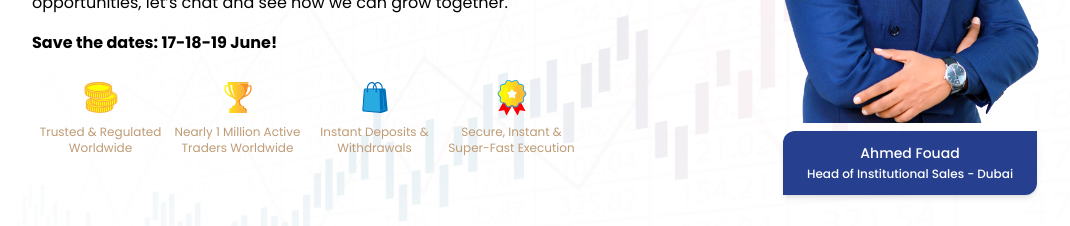
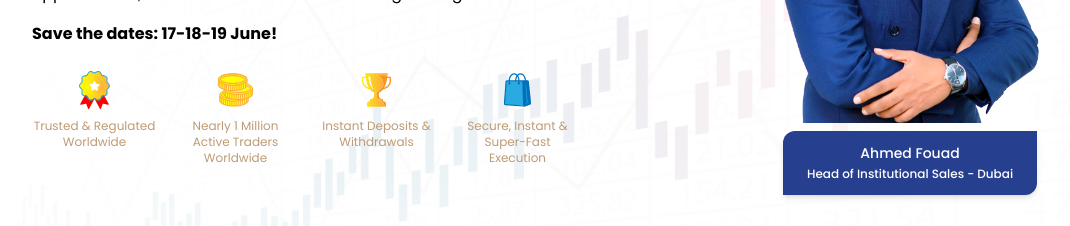
Before and after one commit to webteamgtc/expo, a Next.js app: page / in a window 1280 px wide. Shown: the part 390-616 px from the top of the page, without its empty margins (32-1102 px from the left). Built offline with nearby package versions, Linux system fonts and the light colour scheme.

Commit message:
image issue 1

```diff
--- a/src/app/components/homePage/Banner.jsx
+++ b/src/app/components/homePage/Banner.jsx
@@ -26,19 +26,25 @@ const BannerSection = () => {
               <strong>Save the dates: 17-18-19 June!</strong>
             </p>
 
-            <div className="grid grid-cols-2 md:grid-cols-4 text-center text-sm">
-              {[
-                    { src: "/icon-02.svg", alt: "Trusted", text: "Trusted & Regulated Worldwide" },
-                    { src: "/icon-03.svg", alt: "Traders", text: "Nearly 1 Million Active Traders Worldwide" },
-                    { src: "/icon-04.svg", alt: "Deposit", text: "Instant Deposits & Withdrawals" },
-                    { src: "/icon-05.svg", alt: "Execution", text: "Secure, Instant & Super-Fast Execution" },
-                    ].map(({ src, alt, text }, index) => (
-                    <div key={index}>
-                        <img src={src} alt={alt}  width="40" height="40" className="mx-auto mb-2" />
-                        <p className="text-xs text-[#be9b74]">{text}</p>
-                    </div>
-                    ))}
-            </div>
+
+             <div className="grid grid-cols-2 md:grid-cols-4 gap-4 text-center text-sm">
+                                <div>
+                                    <img src="/homepage/icon-05.svg" alt="Trading" className="mx-auto h-10 mb-2" />
+                                    <p className='text-xs text-[#be9b74]'>Trusted & Regulated Worldwide</p>
+                                </div>
+                                <div>
+                                    <img src="/homepage/icon-02.svg" alt="Tools" className="mx-auto h-10 mb-2" />
+                                    <p className='text-xs text-[#be9b74]'>Nearly 1 Million Active Traders Worldwide</p>
+                                </div>
+                                <div>
+                                    <img src="/homepage/icon-03.svg" alt="Infrastructure" className="mx-auto h-10 mb-2" />
+                                    <p className='text-xs text-[#be9b74]'>Instant Deposits & Withdrawals</p>
+                                </div>
+                                <div>
+                                    <img src="/homepage/icon-04.svg" alt="Rewards" className="mx-auto h-10 mb-2" />
+                                    <p className='text-xs text-[#be9b74]'>Secure, Instant & Super-Fast Execution</p>
+                                </div>
+                            </div>
           </div>
 
           {/* Right Image Section */}
```
